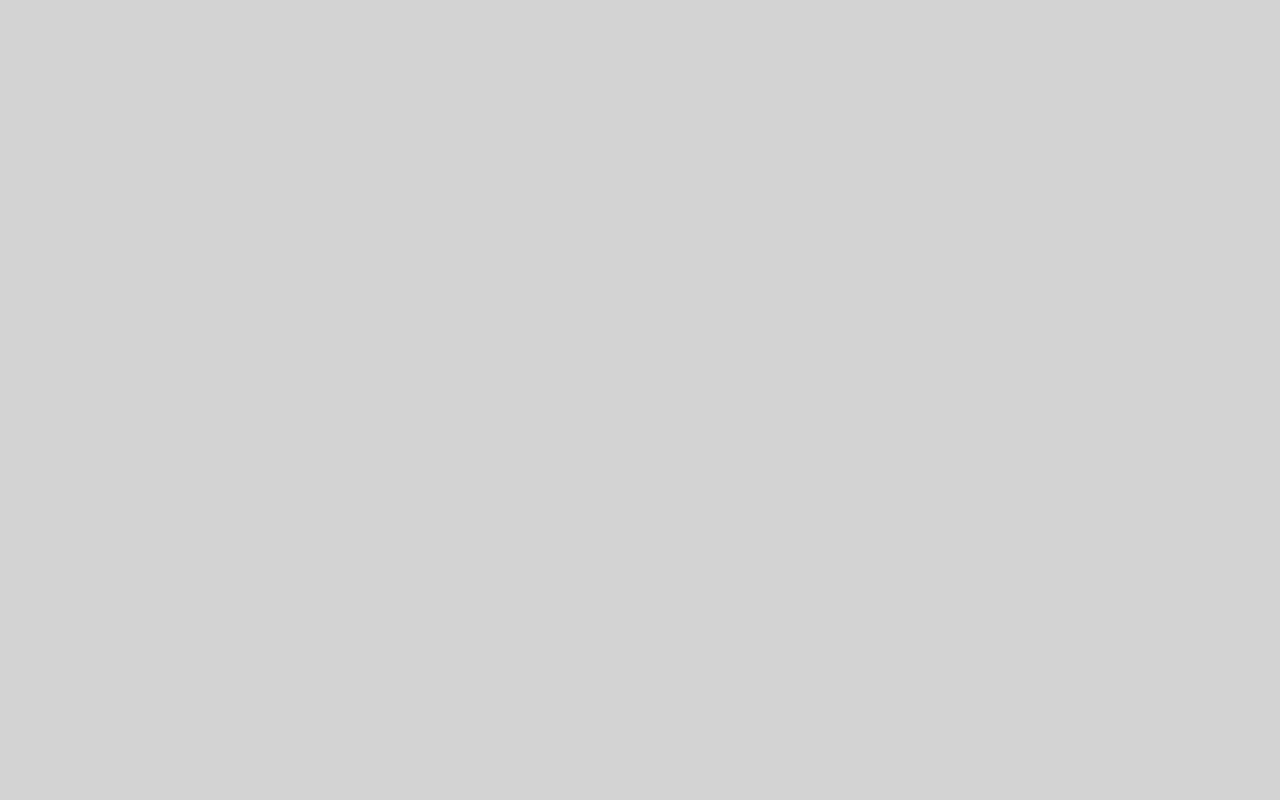
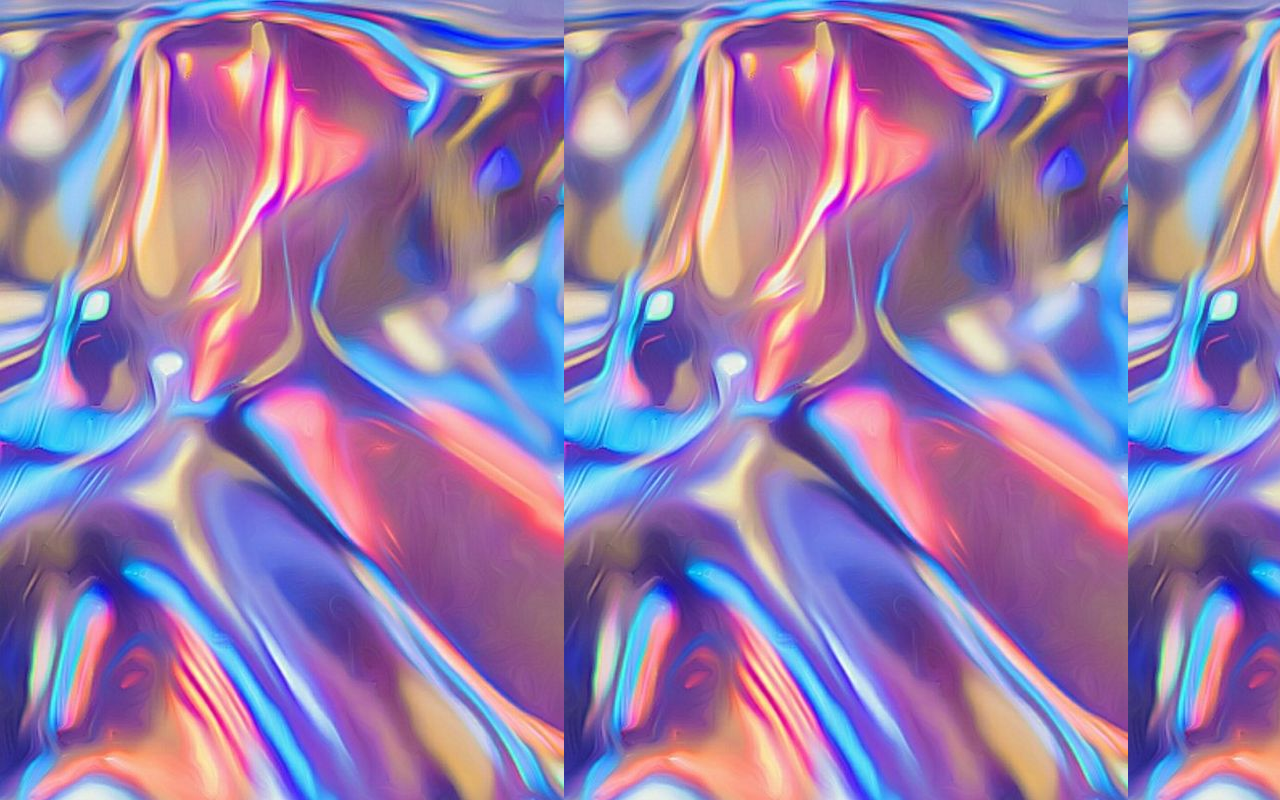
Before and after one commit to Serhii-Ki/creativeArt, a React (Create React App) app: page / in a window 1280 px wide. Built offline with nearby package versions, Linux system fonts and the light colour scheme.

Commit message:
Added components: Button flexcontainer Menu

```diff
--- a/src/App.tsx
+++ b/src/App.tsx
@@ -1,11 +1,19 @@
+import styled from 'styled-components';
+import { Background } from './components/background/Background';
 import GlobalStyles from './styles/GlobalStyles';
 
 function App() {
 	return (
-		<div className='App'>
+		<Background>
 			<GlobalStyles />
-		</div>
+			<StyledContainer></StyledContainer>
+		</Background>
 	);
 }
 
+const StyledContainer = styled.div`
+	max-width: 1240px;
+	padding: 0 5px;
+`;
+
 export default App;
--- /dev/null
+++ b/src/components/background/Background.tsx
@@ -0,0 +1,12 @@
+import styled from 'styled-components';
+
+import bg from '../../assets/bg.png';
+
+export const Background = styled.div`
+	width: 100%;
+	height: 100vh;
+	/* background: url(${bg}) center center/cover no-repeat;
+	filter: brightness(20%); */
+	background: url(${bg}), lightgray 0px -0.827px / 179.034% 100.035% no-repeat;
+	mix-blend-mode: color-burn;
+`;
--- a/src/styles/GlobalStyles.tsx
+++ b/src/styles/GlobalStyles.tsx
@@ -1,6 +1,4 @@
 import { createGlobalStyle } from 'styled-components';
-
-import bg from '../assets/bg.png';
 
 const GlobalStyles = createGlobalStyle`
 	*,
@@ -12,13 +10,12 @@ const GlobalStyles = createGlobalStyle`
 	}
 
 	body {
+		width: 100%;
+		min-height: 100vh;
     font-size: 16px;
     font-style: normal;
     font-weight: 400;
     color: #FFFFFD;
-		flex-shrink: 0;
-    background: url(${bg}) lightgray 0px -0.827px / 179.034% 100.035% no-repeat;
-    mix-blend-mode: color-burn;
 }
 
 	a {
```
Also changed, not shown: src/components/button/Button.tsx (added, +27 -0 lines), src/components/flexContainer/FlexContainer.tsx (added, +20 -0 lines), src/components/menu/Menu.tsx (added, +21 -0 lines).
